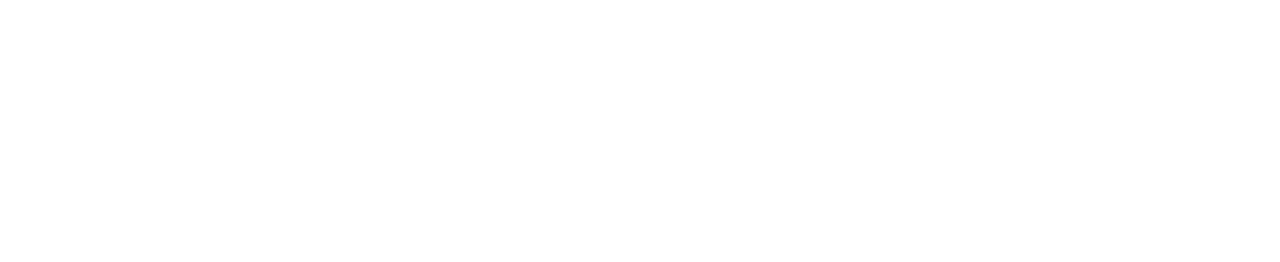
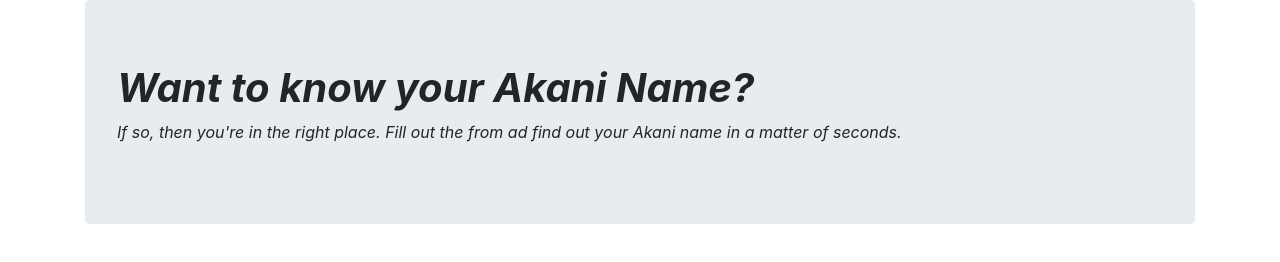
Before and after one commit to Princeyyyy/week-2, a plain HTML site: page Documents/week-2/index.html in a window 1280 px wide. Drawn offline with Linux system fonts and the light colour scheme.

Commit message:
add heading

```diff
--- a/Documents/week-2/index.html
+++ b/Documents/week-2/index.html
@@ -9,6 +9,11 @@
     <script src="JS/script.js"></script>
 </head>
 <body>
-
+    <div class="container">
+        <div class="jumbotron">
+            <h1><strong><em>Want to know your Akani Name?</em></strong></h1>
+            <p><em>If so, then you're in the right place. Fill out the from ad find out your Akani name in a  matter of seconds.</em></p>
+        </div>
+    </div>
 </body>
 </html>
```
